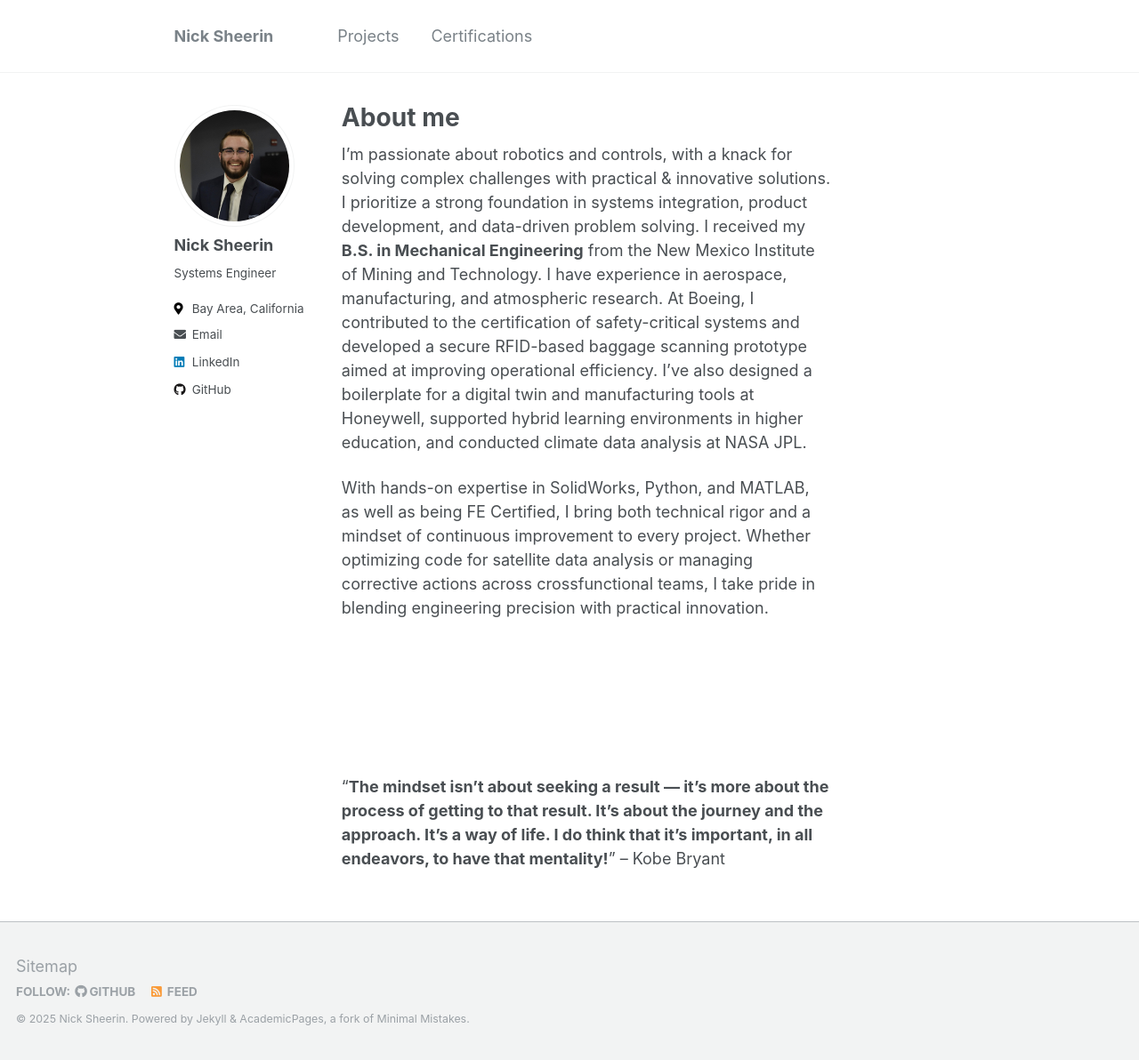
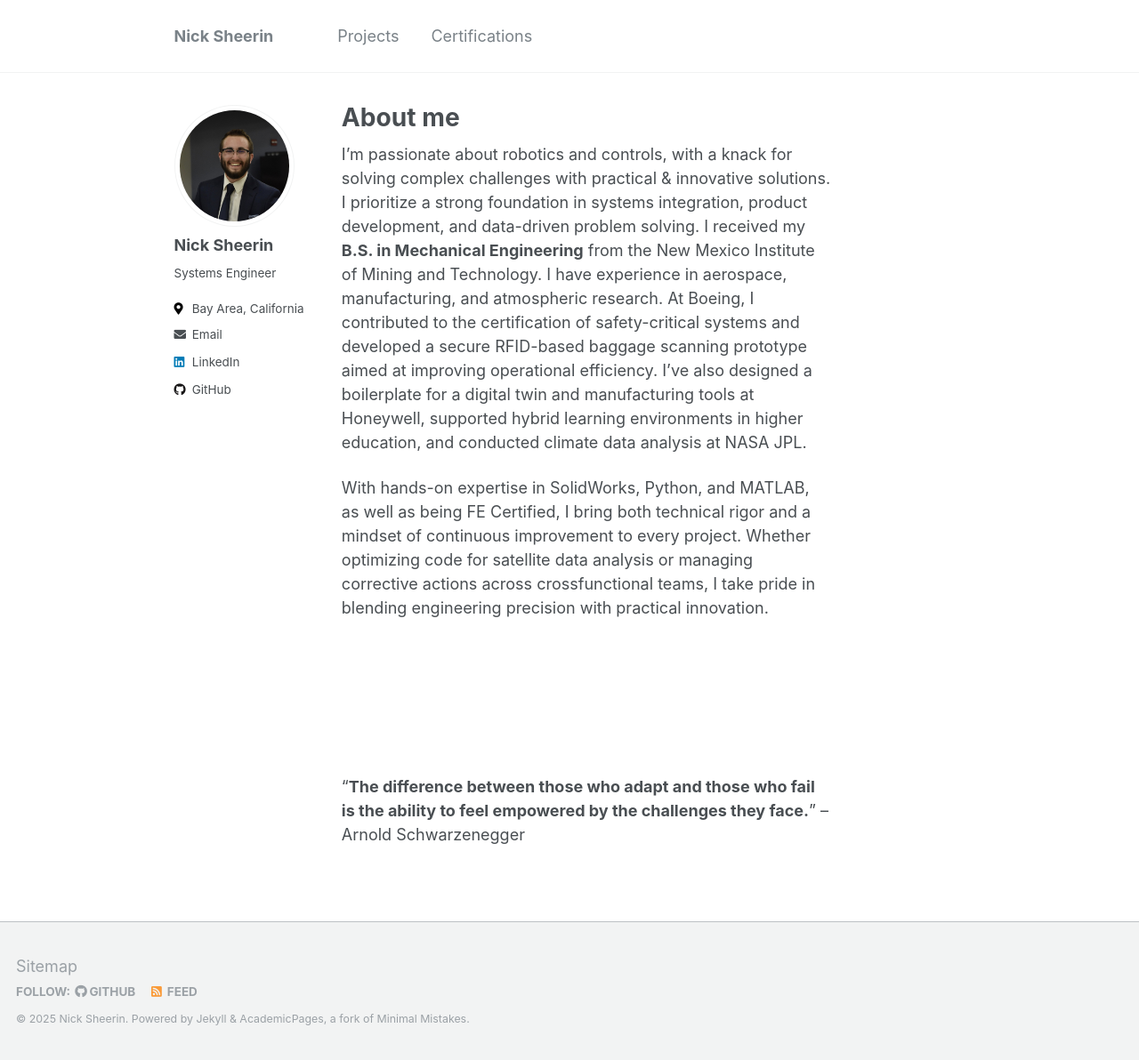
Before and after one commit to nicksheerin/nick_sheerin, a Jekyll site: the page built from _pages/about.md, in a window 1280 px wide and 1192 px high. Shown: the whole window at 89% size. Built offline with Jekyll 4.4.1, drawn with Linux system fonts in a browser that asks for light colours.

Commit message:
Updated about

```diff
--- a/_pages/about.md
+++ b/_pages/about.md
@@ -20,4 +20,6 @@
 <p>&nbsp;</p>
 <p>&nbsp;</p>
 
-<q>**The mindset isn’t about seeking a result — it’s more about the process of getting to that result. It’s about the journey and the approach. It’s a way of life. I do think that it’s important, in all endeavors, to have that mentality!**</q> &#8211; Kobe Bryant
+<!-- <q>**The mindset isn’t about seeking a result — it’s more about the process of getting to that result. It’s about the journey and the approach. It’s a way of life. I do think that it’s important, in all endeavors, to have that mentality!**</q> &#8211; Kobe Bryant -->
+
+<q>**The difference between those who adapt and those who fail is the ability to feel empowered by the challenges they face.**</q> &#8211;  Arnold Schwarzenegger
```
